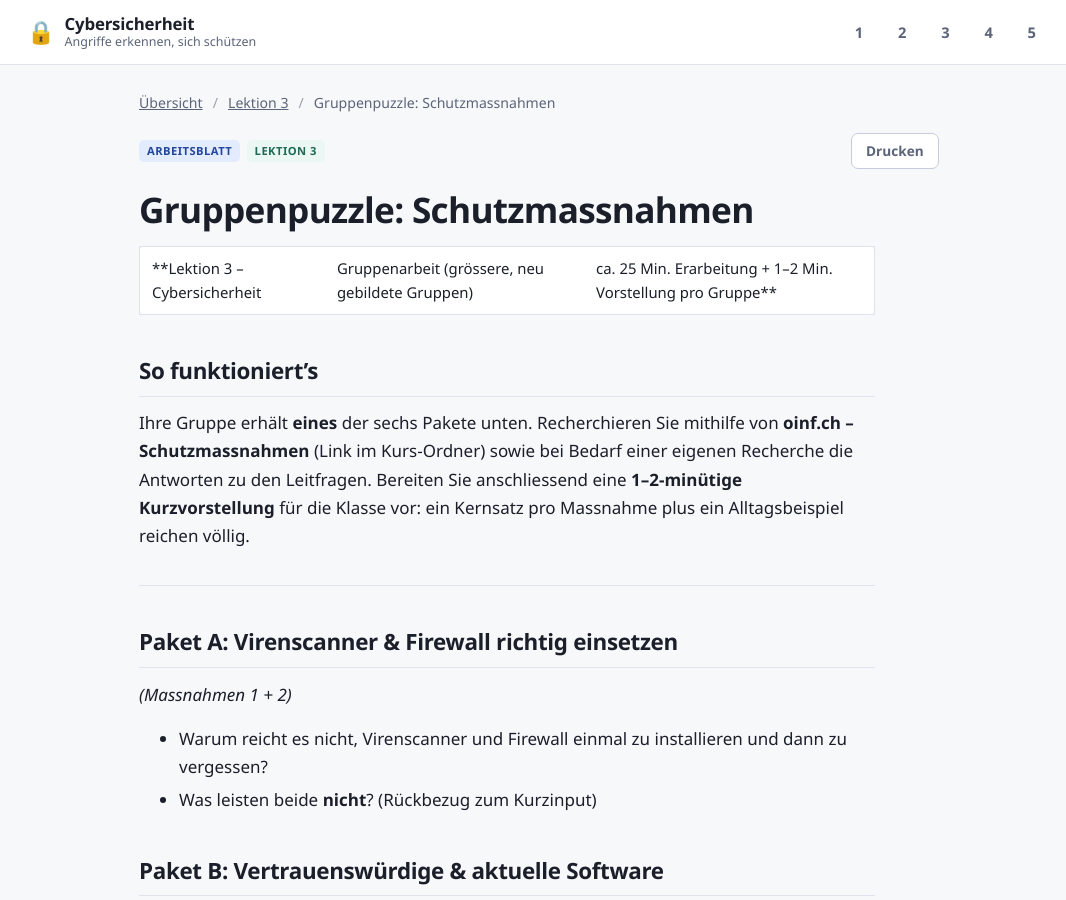
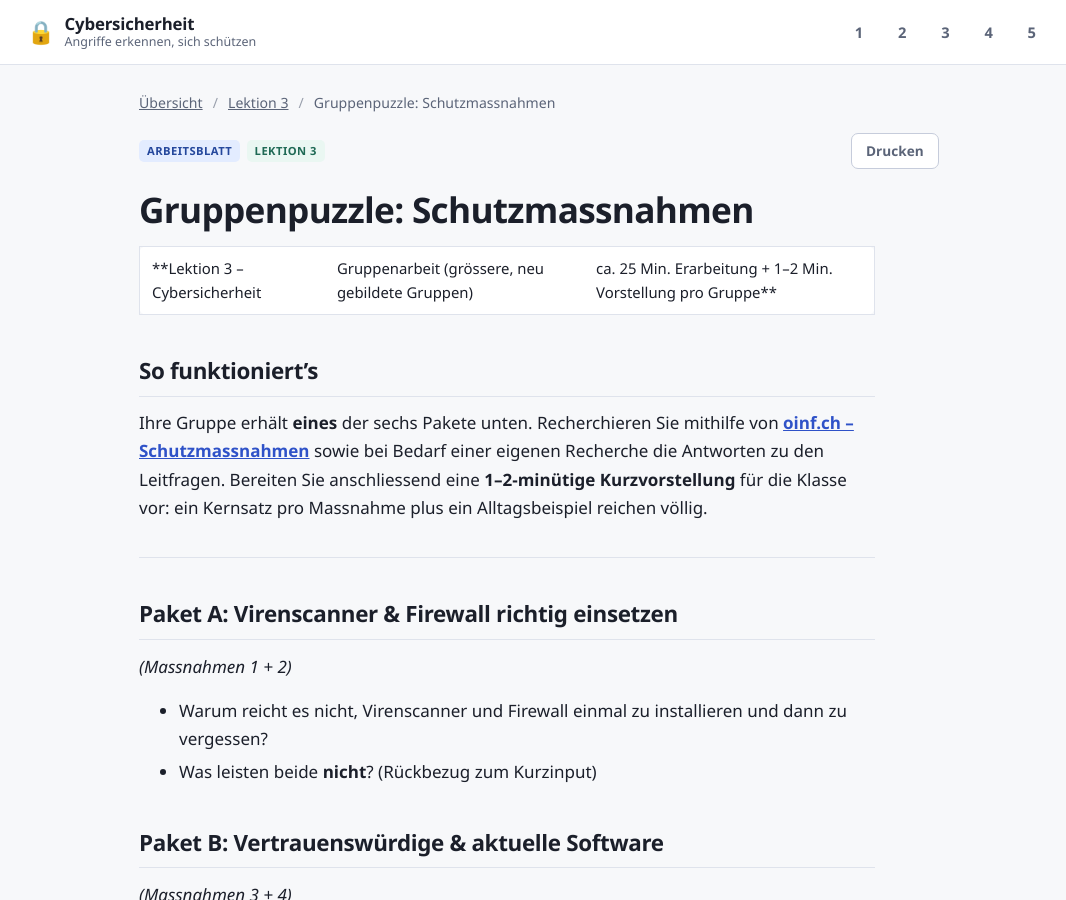
Before and after one commit to masta-nksa/Cybersicherheit, a Jekyll site: the page built from lektionen/L3_Gruppenpuzzle_Schutzmassnahmen.md, in a window 1280 px wide and 900 px high. Shown: the whole window, without its empty margins (101-1167 px from the left). Built offline with Jekyll 4.4.1, drawn with Linux system fonts in a browser that asks for light colours; our own code applies the rules of GitHub Pages for plain Markdown files; some of the changed text lies outside the part shown.

Commit message:
oinf.ch-Quellen direkt verlinken, Benotungshinweis entfernen, Copyright im Footer

```diff
--- a/_layouts/default.html
+++ b/_layouts/default.html
@@ -39,7 +39,7 @@
   <footer class="site-footer">
     <div class="wrap">
       <p>{{ site.title }} – {{ site.untertitel }} · {{ site.schule }}</p>
-      <p class="footer-meta">Inhalte werden als Markdown gepflegt · zuletzt gebaut am {{ site.time | date: "%d.%m.%Y" }}</p>
+      <p class="footer-meta">&copy; {{ site.time | date: "%Y" }} masta · zuletzt aktualisiert am {{ site.time | date: "%d.%m.%Y" }}</p>
     </div>
   </footer>
 
--- a/lektionen/L3_Gruppenpuzzle_Schutzmassnahmen.md
+++ b/lektionen/L3_Gruppenpuzzle_Schutzmassnahmen.md
@@ -13,7 +13,7 @@ reihenfolge: 2
 
 ## So funktioniert's
 
-Ihre Gruppe erhält **eines** der sechs Pakete unten. Recherchieren Sie mithilfe von **oinf.ch – Schutzmassnahmen** (Link im Kurs-Ordner) sowie bei Bedarf einer eigenen Recherche die Antworten zu den Leitfragen. Bereiten Sie anschliessend eine **1–2-minütige Kurzvorstellung** für die Klasse vor: ein Kernsatz pro Massnahme plus ein Alltagsbeispiel reichen völlig.
+Ihre Gruppe erhält **eines** der sechs Pakete unten. Recherchieren Sie mithilfe von <a href="https://oinf.ch/kurs/informationsgesellschaft/schutzmassnahmen/" target="_blank" rel="noopener"><strong>oinf.ch – Schutzmassnahmen</strong></a> sowie bei Bedarf einer eigenen Recherche die Antworten zu den Leitfragen. Bereiten Sie anschliessend eine **1–2-minütige Kurzvorstellung** für die Klasse vor: ein Kernsatz pro Massnahme plus ein Alltagsbeispiel reichen völlig.
 
 ---
 
```
Also changed, not shown: lektionen/L1_Arbeitsblatt_Malware-Steckbriefe.md (+1 -1 lines), lektionen/L1_Gruppenzettel_Praesentation.md (+0 -1 lines).
